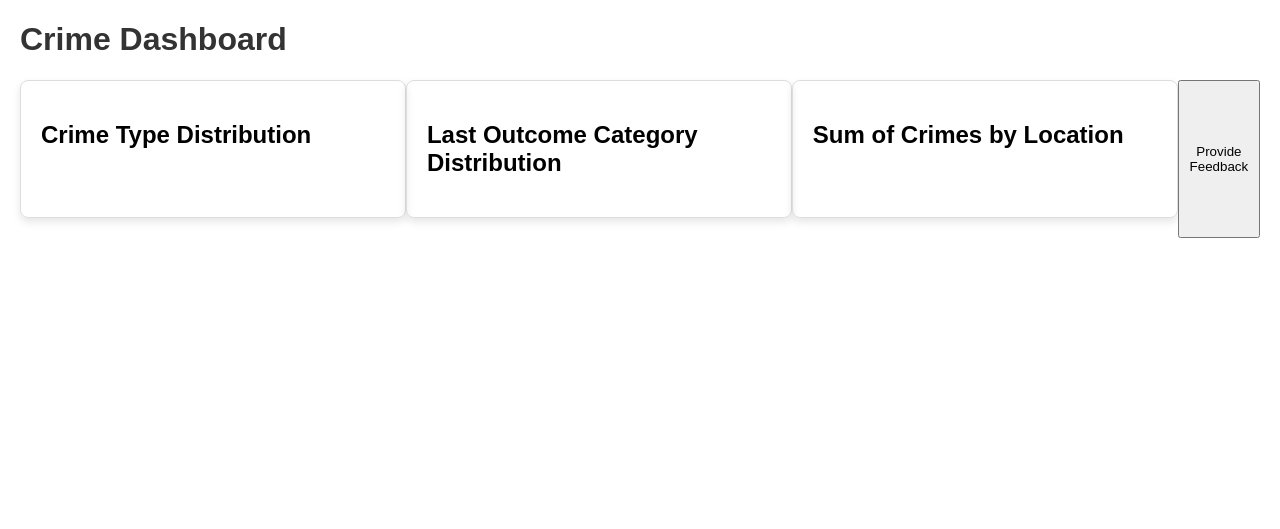
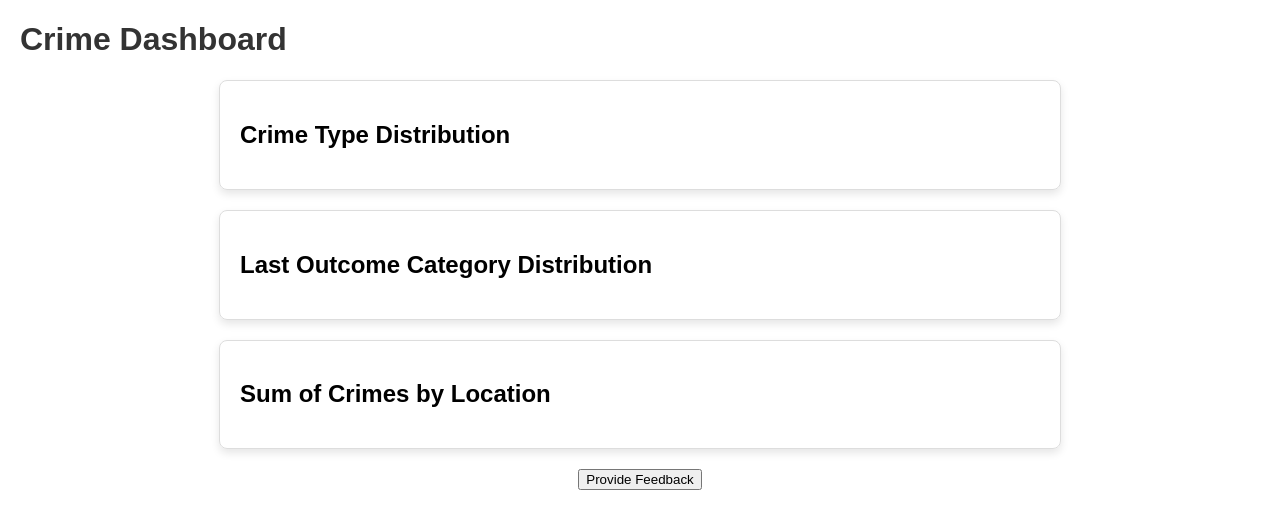
Before and after one commit to WWatson2000/dashboard, a Flask app: template templates/index.html in a window 1280 px wide. Shown: the top 529 px of the page. Run offline with Flask 3, Linux system fonts and the light colour scheme; the template is opened without the code that fills it, so the values that code supplies are empty; parts of the project's set-up code (start-up, migrations or seed data) failed here and were passed over.

Commit message:
Amending css styling

```diff
--- a/static/styles.css
+++ b/static/styles.css
@@ -11,12 +11,14 @@ h1 {
 
 .container {
     display: flex;
-    justify-content: space-around;
+    flex-direction: column;  /* Change to column */
+    align-items: center;  /* Center the content horizontally */
     margin-top: 20px;
 }
 
 .chart-container {
-    width: 45%;
+    width: 80%;  /* Adjust the width to take up most of the container */
+    max-width: 800px;  /* Set a maximum width for larger screens */
     border: 1px solid #ddd;
     padding: 20px;
     border-radius: 8px;
```
Also changed, not shown: 1 other file.
